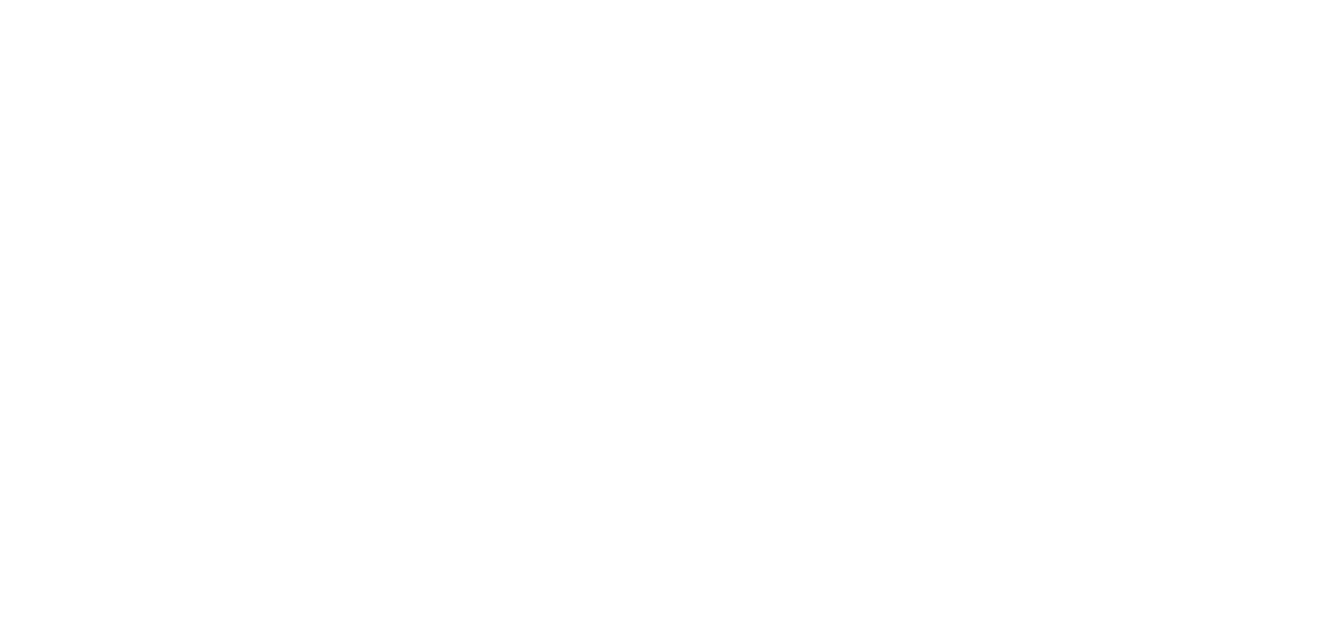
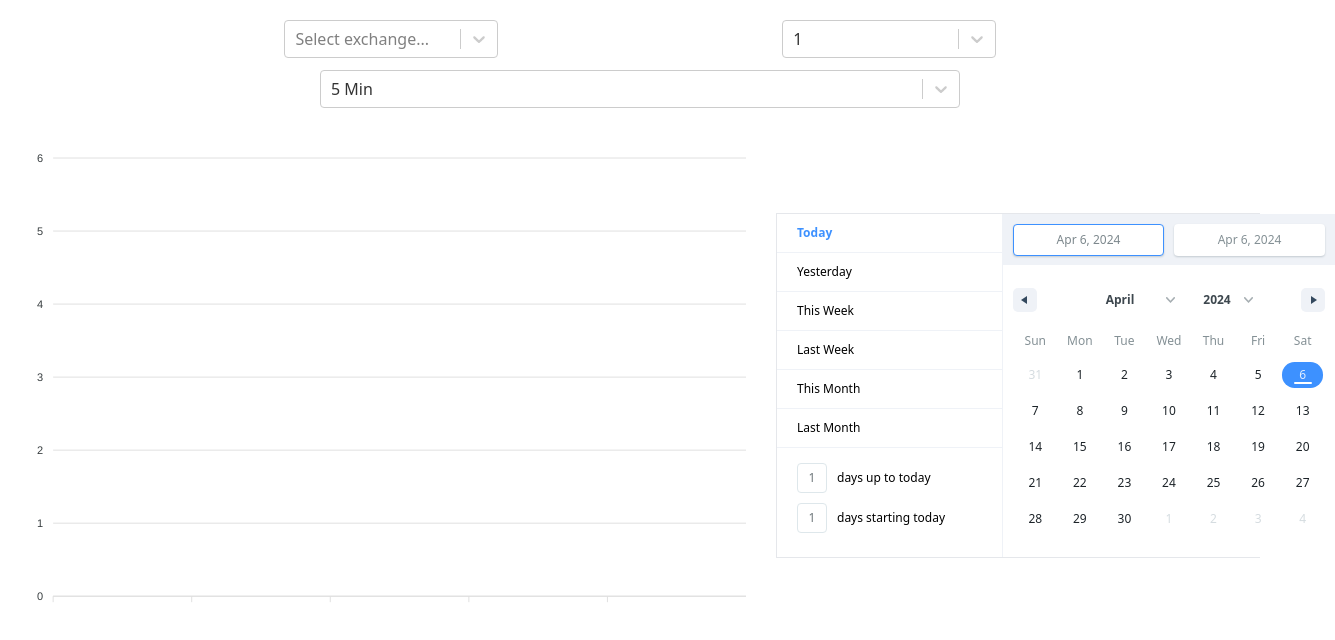
Before and after one commit to AmanPr33tS1ngh/FinScope, a React (Create React App) app in the folder frontend/: page /intra-day/1 in a window 1280 px wide. Before the commit this address had no page. Shown: the top 640 px of the page, 1335 px wide, since content can reach past the window. Built offline with nearby package versions, Linux system fonts and the light colour scheme; no server answers.

Commit message:
intra day added

```diff
--- a/frontend/src/App.js
+++ b/frontend/src/App.js
@@ -11,6 +11,7 @@
 import MarketCap from "./pages/market-cap/MarketCap";
 import AnalystEstimate from "./pages/analyst-estimate/AnalystEstimate";
 import Constituent from "./pages/constituent/Constituent";
+import IntraDay from "./pages/intra-day/IntraDay";
 
 function App() {
   return (
@@ -23,7 +24,8 @@
         <Route path="/calendar/:calendarType" element={<Calendar />} />
         <Route path="/" element={<Constituent />} />
         <Route path="/constituent/:slug" element={<Constituent />} />
-        <Route path="/intra-day" element={<Constituent />} />
+        <Route path="/intra-day" element={<IntraDay />} />
+        <Route path="/intra-day/:ticker" element={<IntraDay />} />
       </Routes>
     </Router>
   );
--- a/frontend/src/components/ApexChart/ApexCandleStick/CandleStick.jsx
+++ b/frontend/src/components/ApexChart/ApexCandleStick/CandleStick.jsx
@@ -26,6 +26,7 @@
       }}
       series={series}
       type="candlestick"
+      height={500}
     />
   );
 };
--- a/frontend/src/components/TickerSearch/TickerSearch.jsx
+++ b/frontend/src/components/TickerSearch/TickerSearch.jsx
@@ -1,5 +1,9 @@
 import React from "react";
-import { EXCHANGES, SERIES_OPTIONS } from "../../constants/Constants";
+import {
+  EXCHANGES,
+  SERIES_OPTIONS,
+  TIMEFRAME_OPTIONS,
+} from "../../constants/Constants";
 import Select from "react-select";
 
 const TickerSearch = ({
@@ -15,6 +19,9 @@
   changeSeriesOptions,
   showSeriesOptions,
   midSection,
+  timeFrameOptions,
+  changeTimeframeOptions,
+  showTimeframeOptions,
 }) => {
   return (
     <div>
@@ -50,8 +57,9 @@
         </div>
       </div>
       {midSection}
-      {showSeriesOptions ? (
-        <div className="w-1/2 m-auto">
+
+      <div className={"w-1/2 m-auto mt-3"}>
+        {showSeriesOptions ? (
           <Select
             value={seriesOptions}
             isMulti={true}
@@ -61,8 +69,16 @@
             options={SERIES_OPTIONS}
             placeholder={"Select to show chart..."}
           />
-        </div>
-      ) : null}
+        ) : showTimeframeOptions ? (
+          <Select
+            value={timeFrameOptions}
+            isSearchable={true}
+            onChange={changeTimeframeOptions}
+            options={TIMEFRAME_OPTIONS}
+            placeholder={"Select timeframe..."}
+          />
+        ) : null}
+      </div>
       {children}
     </div>
   );
--- a/frontend/src/constants/Constants.js
+++ b/frontend/src/constants/Constants.js
@@ -23,3 +23,19 @@
 export const OPEN = { value: "open", label: "OPEN" };
 
 export const SERIES_OPTIONS = [ADJ_CLOSE, HIGH, LOW, CLOSE, OPEN];
+
+export const ONE_MIN = { value: "1min", label: "1 Min" };
+export const FIVE_MIN = { value: "5min", label: "5 Min" };
+export const FIFTEEN_MIN = { value: "15min", label: "15 Min" };
+export const THIRTY_MIN = { value: "30min", label: "30 Min" };
+export const ONE_HOUR = { value: "1hour", label: "1 Hour" };
+export const FOUR_HOUR = { value: "4hour", label: "4 Hour" };
+
+export const TIMEFRAME_OPTIONS = [
+  ONE_MIN,
+  FIVE_MIN,
+  FIFTEEN_MIN,
+  THIRTY_MIN,
+  ONE_HOUR,
+  FOUR_HOUR,
+];
--- /dev/null
+++ b/frontend/src/pages/intra-day/IntraDay.jsx
@@ -0,0 +1,124 @@
+import React, { useCallback, useEffect, useState } from "react";
+import { useNavigate, useParams } from "react-router-dom";
+import { ADJ_CLOSE, FIVE_MIN } from "../../constants/Constants";
+import axios from "axios";
+import _debounce from "lodash/debounce";
+import HOSTPORT from "../../env";
+import TickerSearch from "../../components/TickerSearch/TickerSearch";
+import CandleStick from "../../components/ApexChart/ApexCandleStick/CandleStick";
+import { DateRangePicker } from "react-date-range";
+
+const IntraDay = () => {
+  const [selectedExchange, setSelectedExchange] = useState(null);
+  const [seriesOptions, setSeriesOptions] = useState([ADJ_CLOSE]);
+  const [tickers, setTickers] = useState([]);
+  const [query, setQuery] = useState("");
+
+  const [intradaySeries, setIntradaySeries] = useState([]);
+  const [timeframeOption, setTimeframeOption] = useState(FIVE_MIN);
+  const [range, setRange] = useState({
+    selection: {
+      startDate: new Date(),
+      endDate: new Date(),
+      key: "selection",
+    },
+  });
+
+  let { ticker } = useParams();
+
+  useEffect(() => {
+    if (ticker) {
+      getIntraDay();
+    }
+  }, [
+    ticker,
+    timeframeOption?.value,
+    range?.selection?.startDate,
+    range?.selection?.endDate,
+  ]);
+
+  const navigate = useNavigate();
+  const getIntraDay = () => {
+    axios
+      .post(`${HOSTPORT}/intra-day/`, {
+        ticker: ticker,
+        timeframe: timeframeOption?.value,
+        startDate: range?.selection?.startDate,
+        endDate: range?.selection?.endDate,
+      })
+      .then((res) => {
+        const response = res.data;
+        console.log("response", response);
+        setIntradaySeries(response.intra_day_data);
+      });
+  };
+
+  const changeTicker = (e) => {
+    navigate(`/intra-day/${e?.value}`);
+  };
+
+  const changeExchange = (e) => {
+    setSelectedExchange(e);
+  };
+
+  const getTickers = (query) => {
+    const data = {
+      // limit: limit,
+      query: query,
+      exchange: selectedExchange?.label,
+    };
+    axios.post(`${HOSTPORT}/tickers/`, data).then((res) => {
+      const response = res.data;
+      setTickers(response.tickers);
+    });
+  };
+
+  const callTickerAPI = _debounce((value) => {
+    getTickers(value);
+  }, 500);
+  const changeQuery = useCallback((e) => {
+    setQuery(e);
+    if (e) {
+      callTickerAPI(e);
+    }
+  }, []);
+
+  const changeSeriesOptions = (e) => {
+    setSeriesOptions(e);
+  };
+
+  const changeTimeframeOption = (e) => {
+    setTimeframeOption(e);
+  };
+
+  const handleSelect = (dates) => {
+    setRange({ ...range, ...dates });
+  };
+  return (
+    <TickerSearch
+      selectedExchange={selectedExchange}
+      changeExchange={changeExchange}
+      ticker={ticker}
+      tickers={tickers}
+      changeQuery={changeQuery}
+      query={query}
+      changeTicker={changeTicker}
+      seriesOptions={seriesOptions}
+      changeSeriesOptions={changeSeriesOptions}
+      timeFrameOptions={timeframeOption}
+      changeTimeframeOptions={changeTimeframeOption}
+      showTimeframeOptions={true}
+    >
+      <div className=" grid grid-cols-5 items-center gap-5 m-5">
+        <div className=" col-span-3">
+          <CandleStick data={intradaySeries} />
+        </div>
+        <div className=" col-span-2 border border-solid border-gray-200 h-fit">
+          <DateRangePicker ranges={[range.selection]} onChange={handleSelect} />
+        </div>
+      </div>
+    </TickerSearch>
+  );
+};
+
+export default IntraDay;
```
Also changed, not shown: 1 other file (tests, documents, lock files or other folders).
